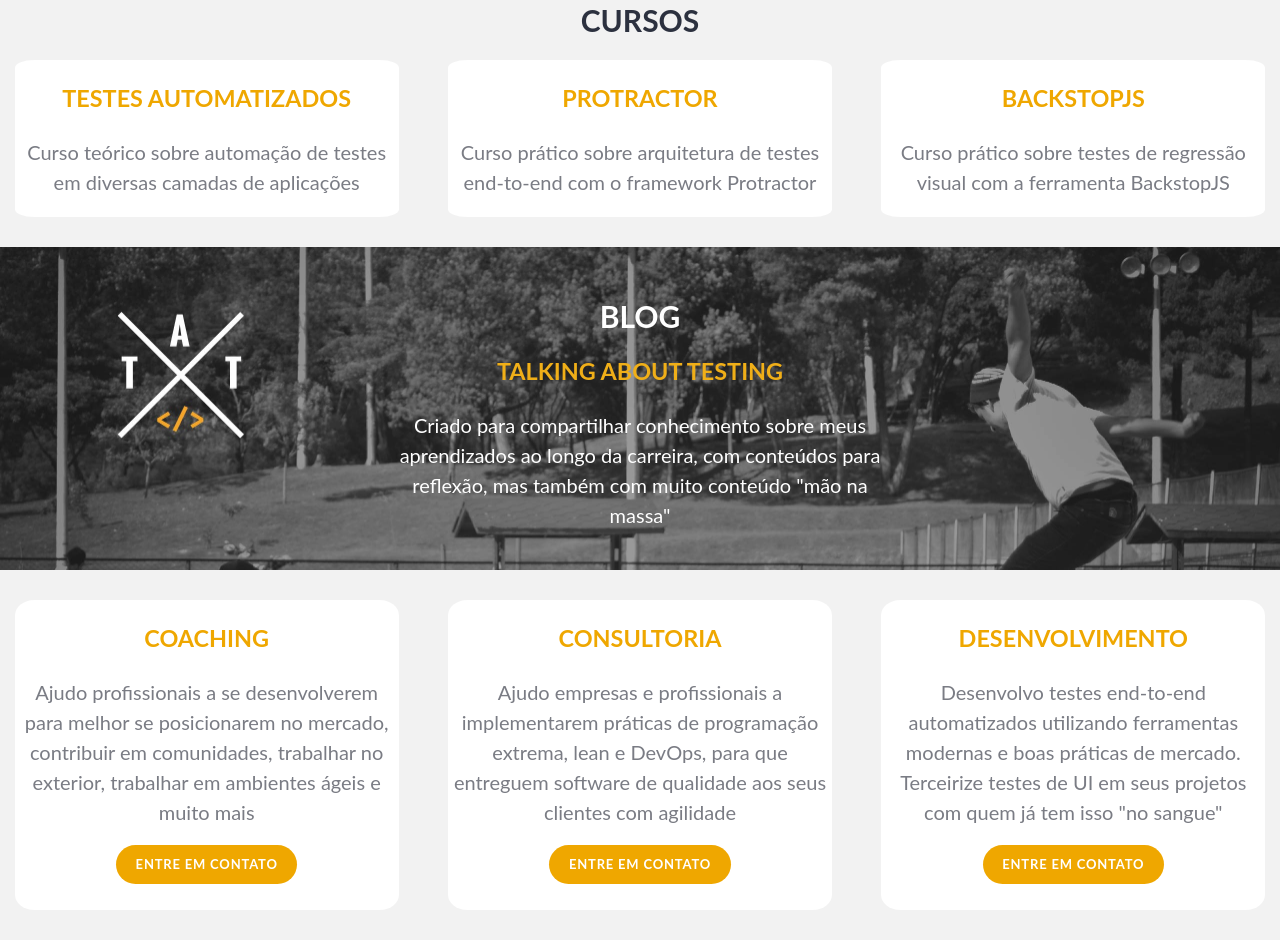
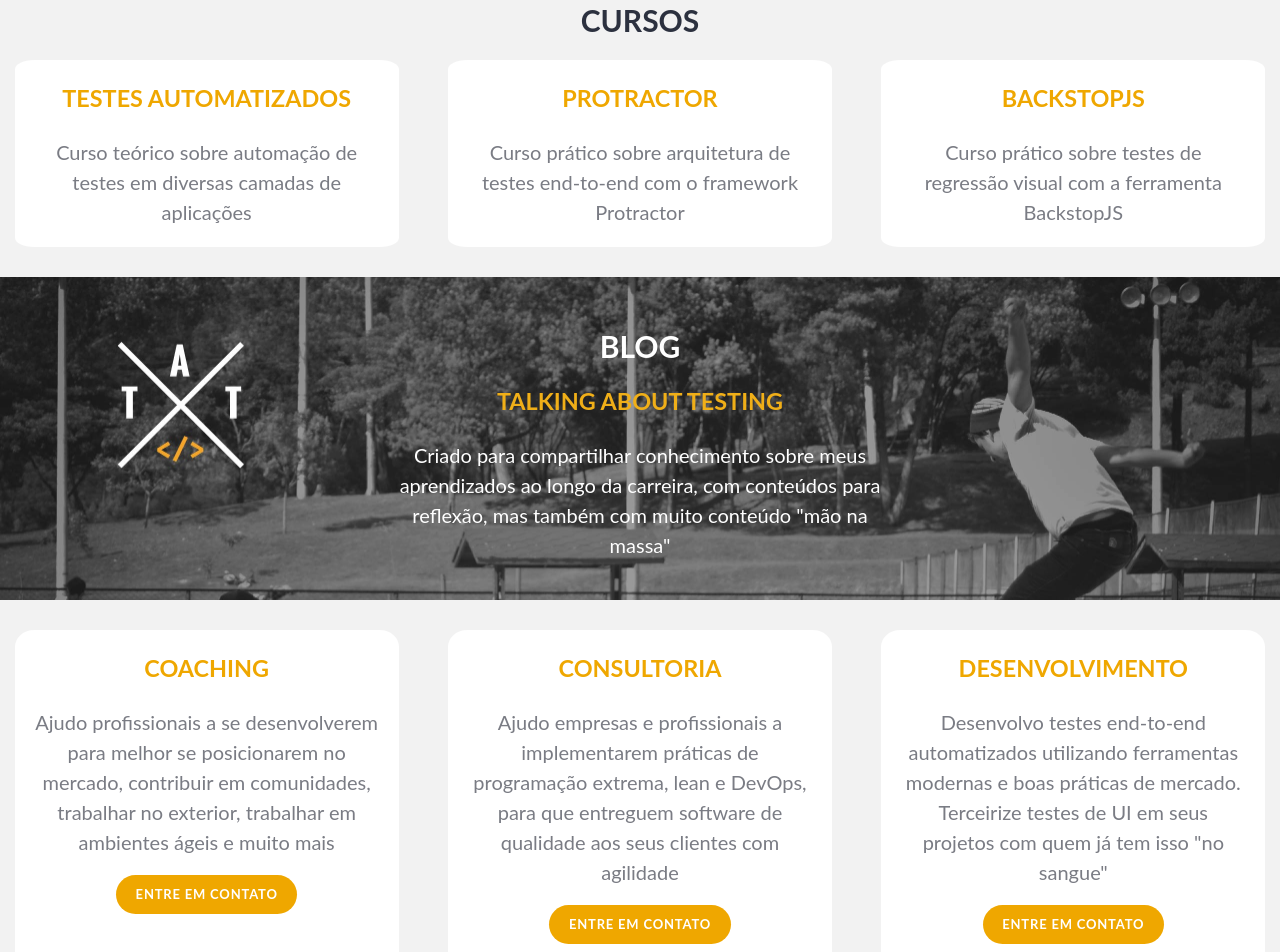
Before and after one commit to wlsf82/-walmyr-filho-react, a React (Create React App) app: page / in a window 1280 px wide. Shown: the part 440-1392 px from the top of the page. Built offline with nearby package versions, Linux system fonts and the light colour scheme.

Commit message:
minor adjusments on course and services paragraphs

```diff
--- a/src/App.css
+++ b/src/App.css
@@ -136,8 +136,10 @@ h1, h2, h3, .button {
 }
 
 .services p {
-    padding-left: 5px;
-    padding-right: 5px;
+    margin-left: 10px;
+    margin-right: 10px;
+    padding-left: 10px;
+    padding-right: 10px;
 }
 
 .blog {
@@ -192,8 +194,10 @@ h1, h2, h3, .button {
 }
 
 .courses p {
-    padding-left: 5px;
-    padding-right: 5px;
+    margin-left: 10px;
+    margin-right: 10px;
+    padding-left: 10px;
+    padding-right: 10px;
 }
 
 .book {
```
